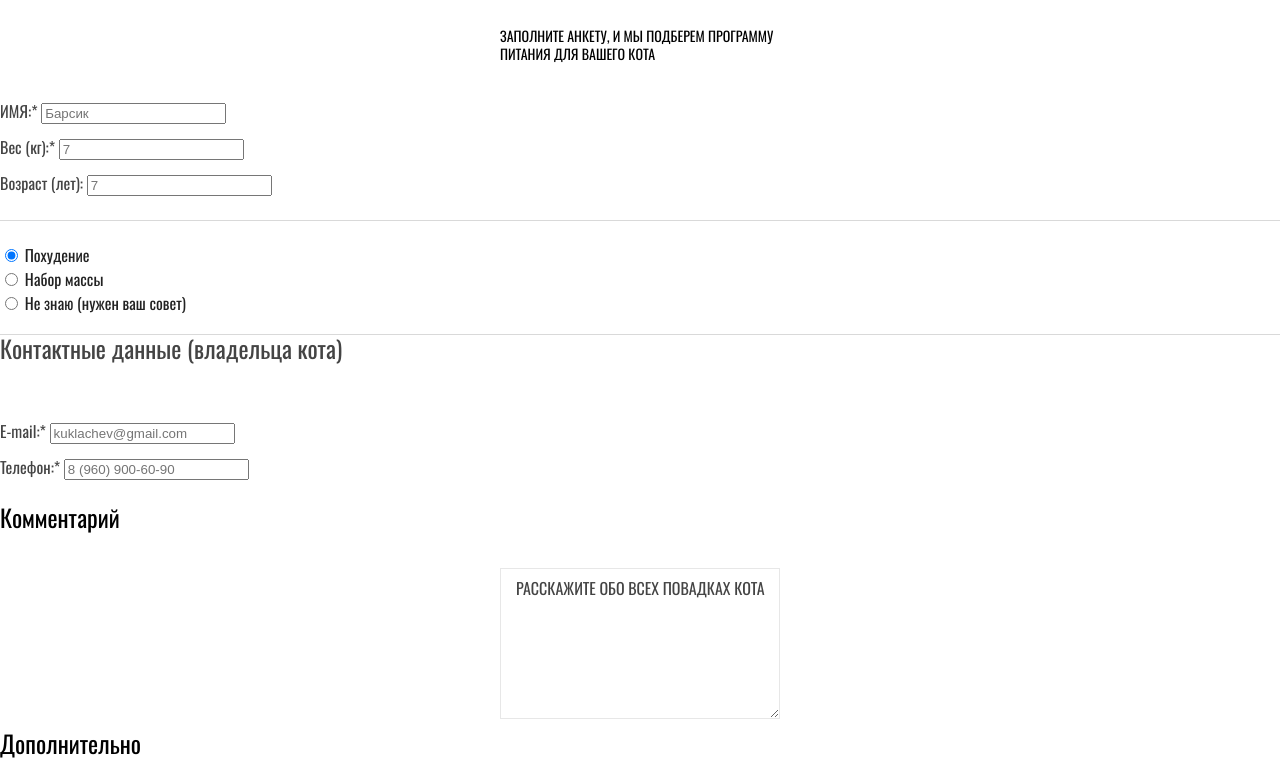
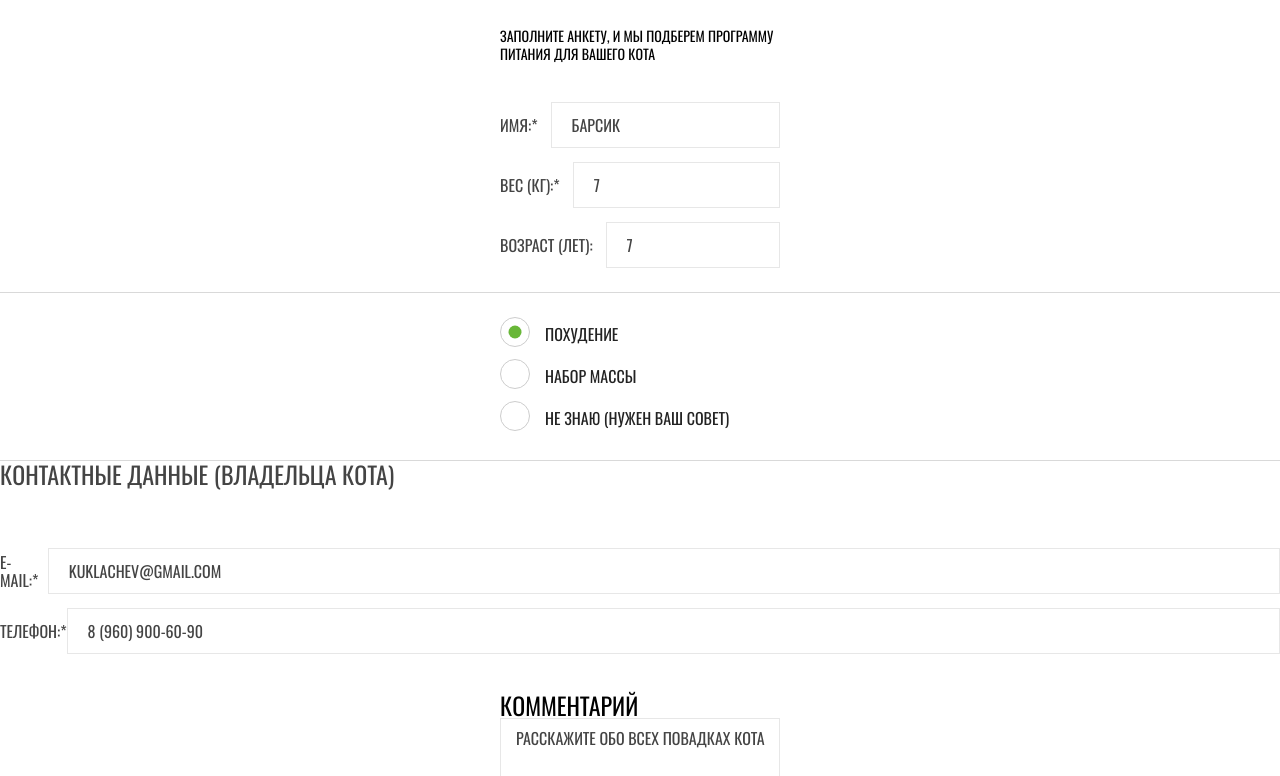
Before and after one commit to htmlacademy-adaptive/1903465-cat-energy-27, a website: page source/form.html in a window 1280 px wide. Shown: the part 176-952 px from the top of the page. Drawn offline with nearby package versions, Linux system fonts and the light colour scheme; files that its build step writes are made by us from their sources.

Commit message:
Добавляет стилизацию радио-кнопок.

```diff
--- a/source/form.html
+++ b/source/form.html
@@ -41,41 +41,49 @@
           <div class="form__wrapper">
             <fieldset class="form__fieldset form__fieldset--cat">
               <legend class="visually-hidden">Данные кота.</legend>
-              <p class="form__field-group form__field-group--name">
-                <label class="form__label">ИМЯ:*
-                  <input class="form__field" type="text" name="form-name" placeholder="Барсик" required>
-                </label>
-              </p>
-              <p class="form__field-group form__field-group--weight">
-                <label class="form__label">Вес (кг):*
-                  <input class="form__field" type="number" name="form-weight" placeholder="7" required>
-                </label>
-              </p>
-              <p class="form__field-group form__field-group--age">
-                <label class="form__label">Возраст (лет):
-                  <input class="form__field" type="number" name="form-age" placeholder="7">
-                </label>
-              </p>
+              <ul class="form__list">
+                <li class="form__item">
+                  <label class="form__label">
+                    <span class="form__label-name">ИМЯ:*</span>
+                    <input class="form__field" type="text" name="form-name" placeholder="Барсик" required>
+                  </label>
+                </li>
+                <li class="form__item">
+                  <label class="form__label">
+                    <span class="form__label-name">Вес&nbsp;(кг):*</span>
+                    <input class="form__field" type="text" name="form-weight" placeholder="7" required>
+                  </label>
+                </li>
+                <li class="form__item">
+                  <label class="form__label">
+                    <span class="form__label-name">Возраст&nbsp;(лет):</span>
+                    <input class="form__field" type="text" name="form-age" placeholder="7">
+                  </label>
+                </li>
+              </ul>
             </fieldset>
 
             <fieldset class="form__fieldset form__fieldset--program">
               <legend class="visually-hidden">Выбор программы питания.</legend>
               <ul class="form__list">
                 <li class="form__item">
-                  <label class="form__label">
-                    <input class="form__control-input" type="radio" name="selection-group" value="weight-loss" checked>
+                  <label class="form__label form__label--radio">
+                    <input class="form__control-input visually-hidden" type="radio" name="selection-group" value="weight-loss" checked>
+                    <span class="form__mark"></span>
                     <span class="form__radio-text">Похудение</span>
                   </label>
                 </li>
                 <li class="form__item">
-                  <label class="form__label">
-                    <input class="form__control-input" type="radio" name="selection-group" value="weight-gain">
+                  <label class="form__label form__label--radio">
+                    <input class="form__control-input visually-hidden" type="radio" name="selection-group" value="weight-gain">
+                    <span class="form__mark"></span>
                     <span class="form__radio-text">Набор массы</span>
                   </label>
                 </li>
                 <li class="form__item">
-                  <label class="form__label">
-                    <input class="form__control-input" type="radio" name="selection-group" value="need-advice">
+                  <label class="form__label form__label--radio">
+                    <input class="form__control-input visually-hidden" type="radio" name="selection-group" value="need-advice">
+                    <span class="form__mark"></span>
                     <span class="form__radio-text">Не знаю (нужен ваш совет)</span>
                   </label>
                 </li>
@@ -98,8 +106,10 @@
           </fieldset>
 
           <div class="form__comment">
-            <h2 class="form__subtitle form__subtitle--comment">Комментарий</h2>
-            <textarea class="form__textarea" id="form-comment" name="form-comment" rows="5" placeholder="Расскажите обо всех повадках кота"></textarea>
+            <label class="form__label  form__label--comment">
+              <span class="form__subtitle form__subtitle--comment">Комментарий</span>
+              <textarea class="form__textarea" name="form-comment" rows="5" placeholder="Расскажите обо всех повадках кота"></textarea>
+            </label>
           </div>
 
           <fieldset class="form__fieldset">
@@ -107,25 +117,25 @@
             <ul class="form__list">
               <li class="form__item">
                 <label class="form__label">
-                  <input class="form__control-input" type="checkbox"  name="sweetener" checked>
+                  <input class="form__control-input" type="checkbox"  name="additional-goods" value="sweetener" checked>
                   <span>Сахарозаменитель</span>
                 </label>
               </li>
               <li class="form__item">
                 <label class="form__label">
-                  <input class="form__control-input" type="checkbox"  name="drinking-water" checked>
+                  <input class="form__control-input" type="checkbox"  name="additional-goods" value="water">
                   <span>Питьевая вода</span>
                 </label>
               </li>
               <li class="form__item">
                 <label class="form__label">
-                  <input class="form__control-input" type="checkbox"  name="milk" checked>
+                  <input class="form__control-input" type="checkbox"  name="additional-goods" value="milk">
                   <span>Молоко</span>
                 </label>
               </li>
               <li class="form__item">
                 <label class="form__label">
-                  <input class="form__control-input" type="checkbox"  name="vitamins" checked>
+                  <input class="form__control-input" type="checkbox"  name="additional-goods" value="vitamins">
                   <span>Витамины</span>
                 </label>
               </li>
--- a/source/sass/blocks/form.scss
+++ b/source/sass/blocks/form.scss
@@ -19,12 +19,18 @@
   text-transform: uppercase;
 }
 
+.form__order  {
+  font-size: 16px;
+  line-height: 18px;
+  text-transform: uppercase;
+}
+
 .form__fieldset {
   @include fieldset-reset;
   padding: 11px 0 14px;
 
   &--cat {
-    padding: 24px 0 24px;
+    padding: 24px 0 10px;
     border-bottom: 1px solid $color-gainsboro;
     color: $color-charcoal;
   }
@@ -41,6 +47,77 @@
   }
 }
 
+.form__list {
+  @include list-reset;
+  width: 280px;
+  margin: 0 auto;
+}
+
+.form__label {
+  display: flex;
+  align-items: center;
+  margin: 0 0 14px 0;
+
+  &--radio {
+    position: relative;
+    padding-top: 10px;
+    padding-left: 45px;
+  }
+
+  &--comment {
+    display: block;
+    width: 280px;
+    margin: 0 auto;
+  }
+}
+
+.form__label-name {
+  margin-right: 13px;
+}
+
+.form__field {
+  flex-grow: 1;
+  width: 100%;
+  padding: 13px 20px 13px 20px;
+  font-family: $ff-oswald;
+  font-size: 16px;
+  line-height: 18px;
+  border: 1px solid $color-whisper-4;
+
+  &::placeholder {
+    font-size: 16px;
+    line-height: 18px;
+    color: $color-charcoal;
+    text-transform: uppercase;
+  }
+}
+
+.form__mark {
+  position: absolute;
+  top: 2px;
+  left: 0;
+  width: 30px;
+  height: 30px;
+  border-radius: 50%;
+  border: 1px solid $color-very-light-grey;
+
+  &::before {
+    position: absolute;
+    content: "";
+    left: 50%;
+    top: 50%;
+    transform: translate(-50%, -50%);
+    width: 13px;
+    height: 13px;
+    border-radius: 50%;
+    background-color: transparent;
+  }
+}
+
+.form__control-input:checked + .form__mark::before {
+  background-color: $color-apple;
+}
+
 .form__comment {
   padding: 12px 0 11px;
 }
@@ -52,6 +129,7 @@
   margin: 0 auto;
   padding: 10px 12px 10px 15px;
   border: 1px solid $color-whisper-4;
+  resize: none;
 
   &::placeholder {
     font-family: $ff-oswald;
@@ -84,10 +162,6 @@
   }
 }
 
-.form__list {
-  @include list-reset;
-}
-
 .form__submit {
   width: 280px;
   margin: 0 auto;
```
